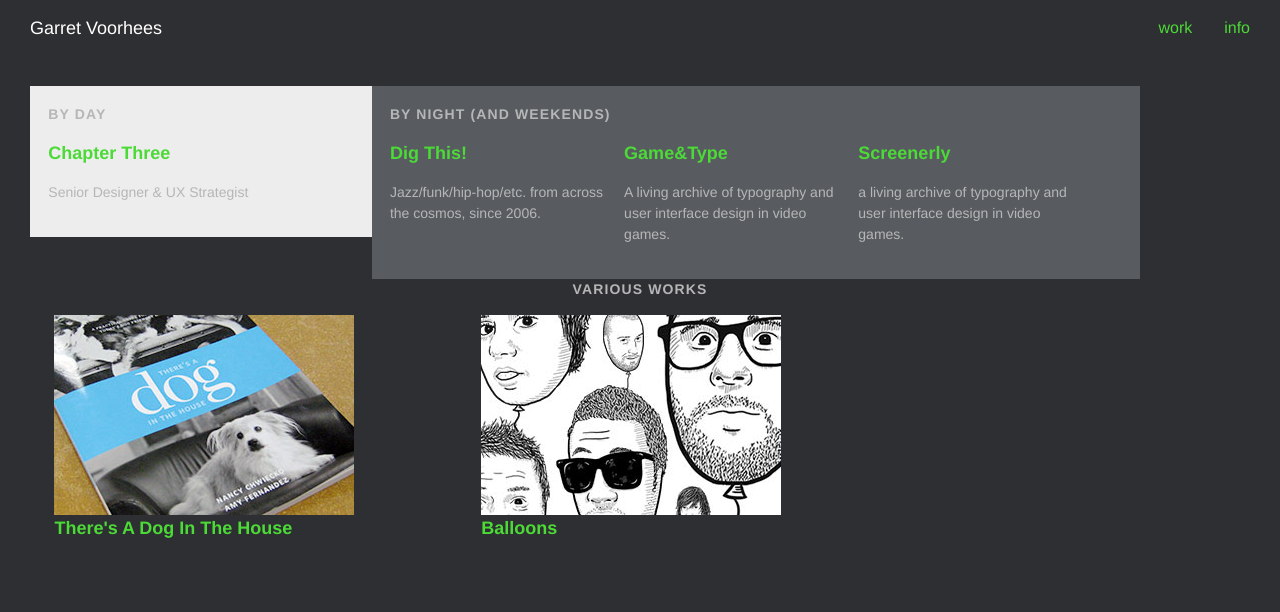
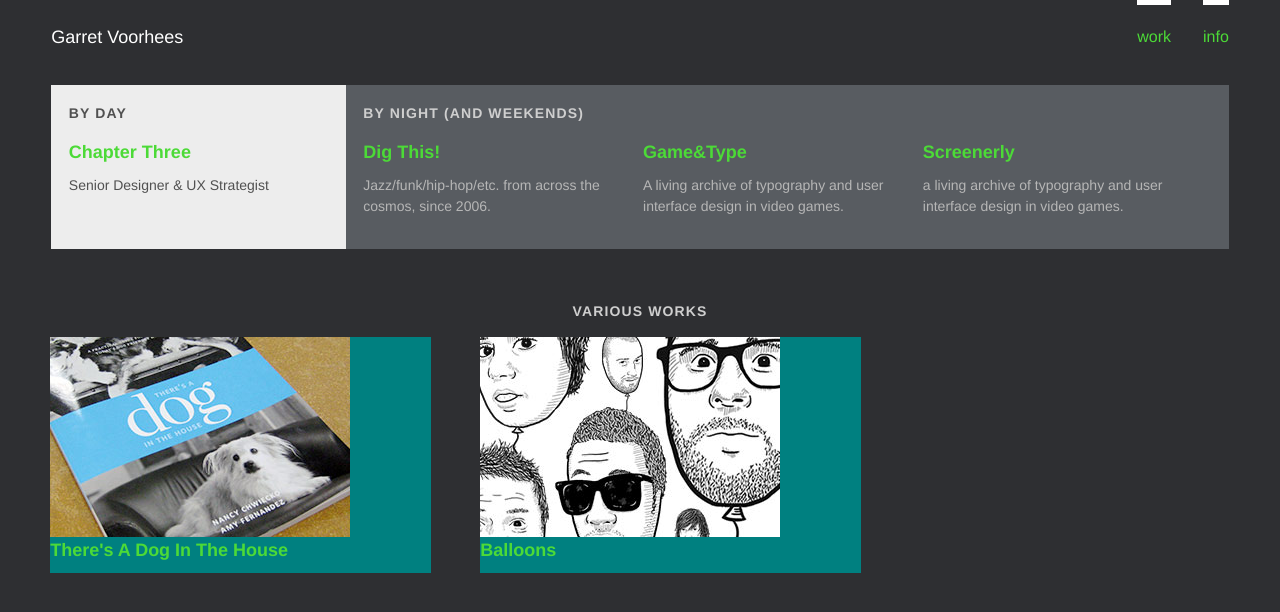
Before and after one commit to garretvoorhees/garretvoorhees.github.io, a Jekyll site: the page built from index.html, in a window 1280 px wide. Shown: the top 612 px of the page. Built offline with Jekyll 4.4.1, drawn with Linux system fonts in a browser that asks for light colours; some web fonts are replaced.

Commit message:
Big progress!

```diff
--- a/_includes/header.html
+++ b/_includes/header.html
@@ -1,16 +1,9 @@
 <header class="site-header">
-
-  <div class="wrapper">
-
     <a class="site-title" href="{{ site.baseurl }}/">{{ site.title }}</a>
-
     <nav class="site-nav">
 		<ul>
 			<li><a href="/">work</a></li>
 			<li><a href="/info">info</a></li>
 		</ul>
     </nav>
-
-  </div>
-
 </header>
--- a/_includes/influences.html
+++ b/_includes/influences.html
@@ -1,5 +1,6 @@
 <h4>Influences</h4>
 
+<div class="influences-list">
 <p>Adrian Frutiger, Paul Rand, Herb Lubalin, Josef Müller-Brockmann, Charles Bigelow, Hermann Zapf, Herbert Matter, Wolfgang Weingart, Akira Kobayashi, Erik Spiekermann, Chip Kidd, Hans Eduard Meier, Shigeo Fukuda, Reid Miles</p>
 
 <p>Herbie Hancock, Miles Davis, John Coltrane, Stanley Turrentine, Medeski Martin & Wood, Billy Cobham, Stan Getz, Grover Washington Jr., Bennie Maupin, Roy Ayers, Freddie Hubbard, Chick Corea, Ahmad Jamal, Robert Glasper, Charles Mingus, Charlie Hunter, The RH Factor, Soulive, Stanley Clarke, D'Angelo, Earth Wind & Fire, Sly & The Family Stone, Funkadelic, Curtis Mayfield, Marvin Gaye, Al Green, Stevie Wonder, Kool & The Gang, James Brown, Rick James, The Meters, The Isley Brothers, Erykah Badu, Bob Marley, Fela Kuti, J Dilla, The Pharcyde, The Roots, De La Soul, Common, Mos Def, A Tribe Called Quest, Pharoahe Monch, Busta Rhymes, Beastie Boys, Public Enemy, KRS-One, Eric B. & Rakim, Pete Rock & CL Smooth, Nas, Outkast, Madlib, Peanut Butter Wolf, DJ Shadow, Grandmaster Flash, Jazzanova, Daft Punk, Underworld, Cut Chemist, Invisibl Skratch Piklz, Propellerheads, Chemical Brothers, Squarepusher, St. Germain, The Dust Brothers, David Holmes, Jimi Hendrix, Frank Zappa, David Bowie, Led Zeppelin, Santana, Steely Dan, The Beatles, Beck, Blur, Cornelius, Gary Wilson, Talking Heads, Michael Jackson, The Beach Boys, Pink Floyd, The Kinks, The Police</p>
@@ -9,3 +10,4 @@
 <p>Haruki Murakami, Ernest Hemingway, Franz Kafka, F. Scott Fitzgerald, Kurt Vonnegut, Phillip K. Dick, Frank Herbert</p>
 
 <p>Super Mario 64, Myst, Tetris DX, Super Mario World, Rez, Blast Corps, Pilotwings 64, Doom, Picross DS, Planet Puzzle League, Katamari Damacy, Bomberman 64, Donkey Kong Country, Fallout 3, Bust-A-Move, Yoshi's Story, LSD: Dream Emulator, Peggle, SimCity 2000, Cosmic Osmo, Shenmue, Jet Grind Radio, Metal Gear Solid, Ico, Killer7, Chex Quest</p>
+</div>
--- a/_sass/_base.scss
+++ b/_sass/_base.scss
@@ -94,12 +94,12 @@
 h1{
 	font-size:24px;
 	font-weight:600px;
-	color:white;
 }
 
 h3{
 	font-weight: 600;
 	font-size:18px;
+	margin-bottom:.5em;
 }
 
 h4{
@@ -107,9 +107,12 @@
 	font-size: 14px;
 	text-transform: uppercase;
 	letter-spacing: .08em;
+	color:#CFCFCF;
 }
 
-
+.dark-text{
+	color:#515151;
+}
 
 /**
  * Links
@@ -179,12 +182,8 @@
  * Wrapper
  */
 .wrapper {
-    max-width: -webkit-calc(#{$content-width} - (#{$spacing-unit} * 2));
-    max-width:         calc(#{$content-width} - (#{$spacing-unit} * 2));
     margin-right: auto;
     margin-left: auto;
-    padding-right: $spacing-unit;
-    padding-left: $spacing-unit;
     @extend %clearfix;
 
     @include media-query($on-laptop) {
@@ -227,3 +226,17 @@
         }
     }
 }
+
+.clearfix:before,
+.clearfix:after {
+  content: "";
+  display: table;
+}
+
+.clearfix:after {
+  clear: both;
+}
+
+.clearfix {
+  zoom: 1; /* ie 6/7 */
+}
--- a/_sass/_layout.scss
+++ b/_sass/_layout.scss
@@ -2,16 +2,17 @@
  * Site header
  */
 .site-header {
-    min-height: 56px;
-
-    // Positioning context for the mobile navigation icon
-    position: relative;
+	width:92%;
+	padding-top:0;
+	padding-left:4%;
+	padding-right:4%;
+	height:55px;
+	background-color:#2E2F32;
 }
 
 .site-title {
+	padding-top:2%;
     font-size: 18px;
-    line-height: 56px;
-    margin-bottom: 0;
     float: left;
 
     &,
@@ -22,70 +23,13 @@
 
 .site-nav {
     float: right;
-    line-height: 56px;
-
-    .menu-icon {
-        display: none;
-    }
-
-    .page-link {
-        color: $text-color;
-        line-height: $base-line-height;
-
-        // Gaps between nav items, but not on the first one
-        &:not(:first-child) {
-            margin-left: 20px;
-        }
-    }
-
-    @include media-query($on-palm) {
-        position: absolute;
-        top: 9px;
-        right: 30px;
-        background-color: $background-color;
-        border: 1px solid $grey-color-light;
-        border-radius: 5px;
-        text-align: right;
-
-        .menu-icon {
-            display: block;
-            float: right;
-            width: 36px;
-            height: 26px;
-            line-height: 0;
-            padding-top: 10px;
-            text-align: center;
-
-            > svg {
-                width: 18px;
-                height: 15px;
-
-                path {
-                    fill: $grey-color-dark;
-                }
-            }
-        }
-
-        .trigger {
-            clear: both;
-            display: none;
-        }
-
-        &:hover .trigger {
-            display: block;
-            padding-bottom: 5px;
-        }
-
-        .page-link {
-            display: block;
-            padding: 5px 10px;
-        }
-    }
 }
 
 .site-nav ul li{
 	display:block;
+	padding-top:20px;
 	float:left;
+	border-top:5px solid white;
 }
 
 .site-nav ul li:first-child{
@@ -165,27 +109,30 @@
  * Homepage
  */
 .side-projects{
-	width:100%;
 	display:block;
+	width:92%;
+	margin:0 auto;
+	margin-bottom:4%;
+	background-color:#EDEDED;
 }
 
 .by-day{
-	width:25%;
+	width:22%;
 	float:left;
+	padding:1.5%;
 	background-color:#EDEDED;
-	padding:1.5%;
 }
 
 .by-night{
-	width:60%;
-	float:left;
+	width:72%;
+	padding:1.5%;
+	float:right;
 	background-color:#585C61;
-	padding:1.5%;
 }
 
 .by-night ul li{
 	width:30%;
-	margin-right:2%;
+	margin-right:3%;
 	float:left;
 }
 
@@ -206,7 +153,8 @@
 }
 
 .post-list {
-    margin-left: 0;
+	margin:0 auto;
+	width:96%;
     list-style: none;
 
     > li {
@@ -214,6 +162,7 @@
     	margin-left:2%;
     	margin-right:2%;
         float:left;
+        background-color:teal;
         margin-bottom: $spacing-unit;
     }
 }
@@ -251,13 +200,15 @@
 
 
 .bio-wrapper{
-	width:100%;
-	background-color:red;
+	width:92%;
+	background-color:#F1EFEF;
 	display:block;
+	padding:4%;
+	overflow: auto;
 }
 
 .bio-main{
-	width:60%;
+	width:55%;
 	float:left;
 	color:#5B5B5B;
 }
@@ -269,12 +220,20 @@
 
 .influences{
 	clear:both;
-	width:100%;
-	color:#858585;
+	width:92%;
+	padding:4%;
 	background-color:#E3E3E3;
 	-webkit-column-count: 3; /* Chrome, Safari, Opera */
     -moz-column-count: 3; /* Firefox */
     column-count: 3;
+}
+
+.influences H4{
+	color:#515151;
+}
+
+.influences-list{
+	color: #858585;
 }
 
 
--- a/index.html
+++ b/index.html
@@ -4,13 +4,13 @@
 
 <div class="home">
 
-<div class="side-projects">
+<div class="side-projects clearfix">
 	<div class="by-day">
-		<h4>By Day</h4>
+		<h4 class="dark-text">By Day</h4>
 		<ul>
 			<li>
 			<h3><a href="http://www.chapterthree.com">Chapter Three</a></h3>
-			<p>Senior Designer & UX Strategist</p>
+			<p class="dark-text">Senior Designer & UX Strategist</p>
 			</li>
 		</ul>
 	</div>
@@ -34,6 +34,7 @@
 </div>
 
 <h4 class="clear center">Various Works</h4>
+
   <ul class="post-list">
     {% for post in site.posts %}
       <li>
--- a/info/index.html
+++ b/info/index.html
@@ -1,9 +1,6 @@
 ---
 layout: default
 ---
-
-<div class="info-page">
-
 <div class="bio-wrapper">
 <div class="bio-main">
 <h2>I'm a Senior Designer at Chapter Three in San Francisco. My work emphasizes the power of typography, geometry and negative space. I have a BFA in Graphic Design and MS in Print Media from the Rochester Institute of Technology.</h2>
@@ -21,5 +18,3 @@
 <div class="influences">
 {% include influences.html %}
 </div>
-
-</div>
```
